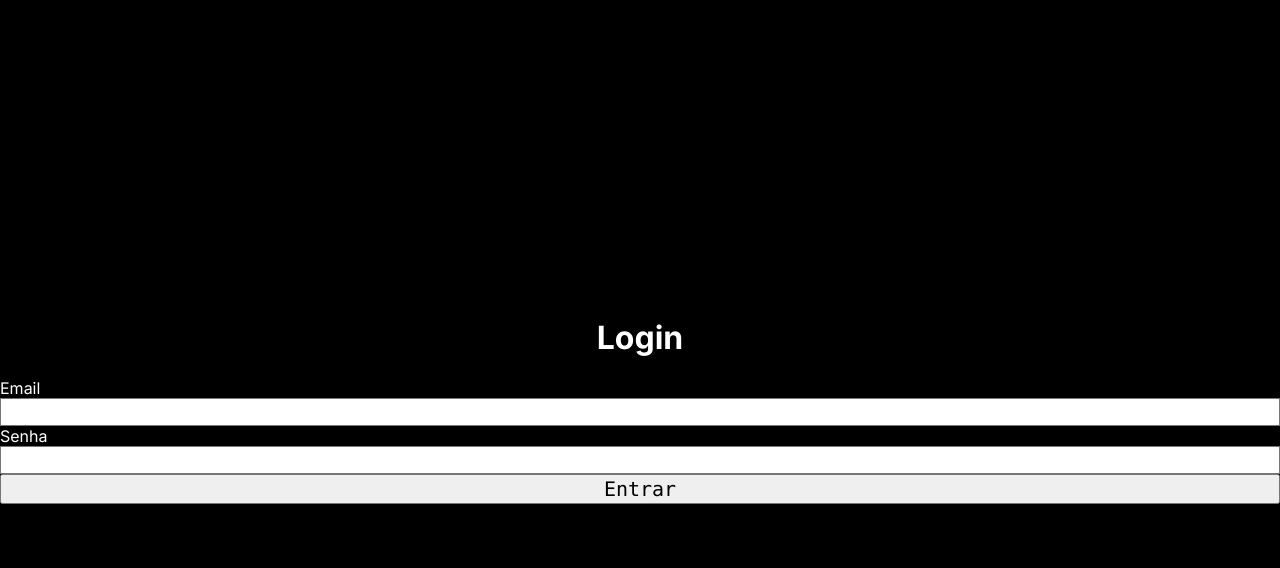
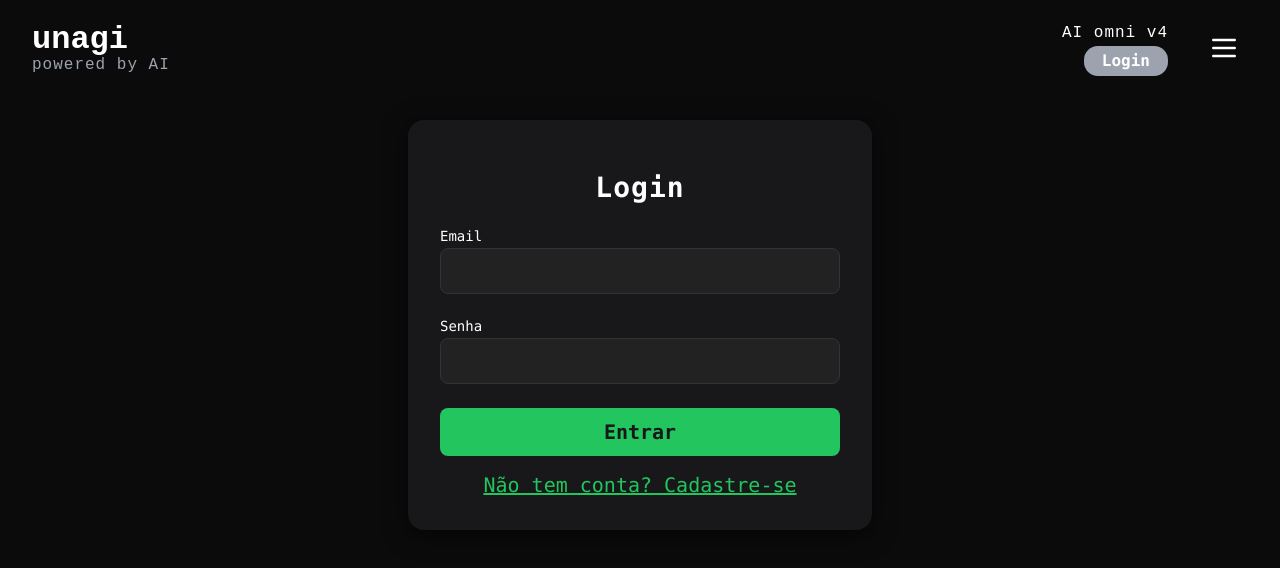
Before and after one commit to ricpmota/unagi-web, a Next.js app: page /login in a window 1280 px wide. Shown: the top 568 px of the page. Built offline with nearby package versions, Linux system fonts and the light colour scheme; no server answers.

Commit message:
feat: add user authentication with Firebase - Add login/logout functionality - Add user name display in header - Add logout confirmation modal - Improve Firebase initialization

```diff
--- a/app/layout.tsx
+++ b/app/layout.tsx
@@ -2,6 +2,7 @@ import './globals.css'
 import type { Metadata } from 'next'
 import { Inter } from 'next/font/google'
 import HeaderWithMenu from '../components/HeaderWithMenu'
+import { AuthProvider } from '../contexts/AuthContext'
 
 const inter = Inter({ subsets: ['latin'] })
 
@@ -19,8 +20,10 @@ export default function RootLayout({
   return (
     <html lang="pt-BR">
       <body className={inter.className}>
-        {/* O HeaderWithMenu será controlado pelo Home via prop */}
-        {children}
+        <AuthProvider>
+          {/* O HeaderWithMenu será controlado pelo Home via prop */}
+          {children}
+        </AuthProvider>
       </body>
     </html>
   )
--- a/app/login/page.tsx
+++ b/app/login/page.tsx
@@ -2,76 +2,173 @@
 
 import { useState } from 'react';
 import { useRouter } from 'next/navigation';
-import { login } from '../../lib/auth';
+import HeaderWithMenu from '../../components/HeaderWithMenu';
+import { createUserWithEmailAndPassword, signInWithEmailAndPassword, sendEmailVerification, updateProfile } from 'firebase/auth';
+import { auth } from '../../lib/firebase';
 
 export default function LoginPage() {
+  const [isRegister, setIsRegister] = useState(false);
+  const [name, setName] = useState('');
   const [email, setEmail] = useState('');
   const [password, setPassword] = useState('');
   const [error, setError] = useState('');
   const [loading, setLoading] = useState(false);
+  const [emailSent, setEmailSent] = useState(false);
   const router = useRouter();
 
   const handleSubmit = async (e: React.FormEvent) => {
     e.preventDefault();
     setError('');
     setLoading(true);
-
     try {
-      await login(email, password);
-      router.push('/');
+      if (isRegister) {
+        try {
+          const userCredential = await createUserWithEmailAndPassword(auth, email, password);
+          await updateProfile(userCredential.user, {
+            displayName: name
+          });
+          await sendEmailVerification(userCredential.user);
+          setEmailSent(true);
+        } catch (err: any) {
+          if (err.code === 'auth/email-already-in-use') {
+            setError('Essa conta já existe. Faça login.');
+            setIsRegister(false);
+            setEmailSent(false);
+            setPassword('');
+            return;
+          } else {
+            throw err;
+          }
+        }
+      } else {
+        const userCredential = await signInWithEmailAndPassword(auth, email, password);
+        if (!userCredential.user.emailVerified) {
+          setError('Por favor, verifique seu e-mail antes de acessar.');
+          await auth.signOut();
+          setLoading(false);
+          return;
+        }
+        router.push('/');
+      }
     } catch (error: any) {
-      setError(error.message || 'Erro ao fazer login');
+      setError(error.message || 'Erro ao autenticar');
     } finally {
       setLoading(false);
     }
   };
 
   return (
-    <div className="min-h-screen bg-black text-white flex items-center justify-center p-4">
-      <div className="w-full max-w-md">
-        <h1 className="text-3xl font-bold mb-8 text-center">Login</h1>
-
-        <form onSubmit={handleSubmit} className="space-y-6">
+    <div style={{
+      minHeight: '100vh',
+      background: '#0B0B0B',
+      color: 'white',
+      fontFamily: 'Consolas, monospace',
+      display: 'flex',
+      flexDirection: 'column',
+      alignItems: 'center',
+      justifyContent: 'flex-start',
+    }}>
+      <HeaderWithMenu dark={true} />
+      <div style={{
+        marginTop: 120,
+        width: '100%',
+        maxWidth: 400,
+        background: '#18181b',
+        borderRadius: 16,
+        boxShadow: '0 4px 24px #000a',
+        padding: 32,
+        display: 'flex',
+        flexDirection: 'column',
+        alignItems: 'center',
+      }}>
+        <h1 style={{ fontSize: 28, fontWeight: 'bold', marginBottom: 24, letterSpacing: 1 }}> {isRegister ? 'Cadastro' : 'Login'} </h1>
+        {emailSent ? (
+          <div style={{ color: '#22c55e', fontSize: 16, textAlign: 'center', marginBottom: 16 }}>
+            Um link de verificação foi enviado para seu e-mail.<br />
+            Por favor, verifique sua caixa de entrada e clique no link para ativar sua conta.<br />
+            Após a verificação, faça login normalmente.<br />
+            <button
+              onClick={() => { setIsRegister(false); setEmailSent(false); setEmail(''); setPassword(''); }}
+              style={{ marginTop: 16, color: '#22c55e', background: 'none', border: 'none', fontSize: 15, cursor: 'pointer', textDecoration: 'underline' }}
+            >Voltar para login</button>
+          </div>
+        ) : (
+        <form onSubmit={handleSubmit} style={{ width: '100%', display: 'flex', flexDirection: 'column', gap: 16 }}>
+          {isRegister && (
+            <div>
+              <label htmlFor="name" style={{ fontSize: 14, marginBottom: 4, display: 'block' }}>Nome</label>
+              <input
+                id="name"
+                type="text"
+                value={name}
+                onChange={e => setName(e.target.value)}
+                required
+                style={{ width: '100%', padding: 10, borderRadius: 8, border: '1px solid #333', background: '#222', color: 'white', fontSize: 16, marginBottom: 8 }}
+              />
+            </div>
+          )}
           <div>
-            <label htmlFor="email" className="block text-sm font-medium mb-2">
-              Email
-            </label>
+            <label htmlFor="email" style={{ fontSize: 14, marginBottom: 4, display: 'block' }}>Email</label>
             <input
               id="email"
               type="email"
               value={email}
-              onChange={(e) => setEmail(e.target.value)}
+              onChange={e => setEmail(e.target.value)}
               required
-              className="w-full px-4 py-2 bg-gray-800 border border-gray-700 rounded-lg focus:outline-none focus:ring-2 focus:ring-blue-500"
+              style={{ width: '100%', padding: 10, borderRadius: 8, border: '1px solid #333', background: '#222', color: 'white', fontSize: 16, marginBottom: 8 }}
             />
           </div>
-
           <div>
-            <label htmlFor="password" className="block text-sm font-medium mb-2">
-              Senha
-            </label>
+            <label htmlFor="password" style={{ fontSize: 14, marginBottom: 4, display: 'block' }}>Senha</label>
             <input
               id="password"
               type="password"
               value={password}
-              onChange={(e) => setPassword(e.target.value)}
+              onChange={e => setPassword(e.target.value)}
               required
-              className="w-full px-4 py-2 bg-gray-800 border border-gray-700 rounded-lg focus:outline-none focus:ring-2 focus:ring-blue-500"
+              style={{ width: '100%', padding: 10, borderRadius: 8, border: '1px solid #333', background: '#222', color: 'white', fontSize: 16, marginBottom: 8 }}
             />
           </div>
-
           {error && (
-            <div className="text-red-500 text-sm">{error}</div>
+            <div style={{ color: '#ef4444', fontSize: 14, marginBottom: 8 }}>{error}</div>
           )}
-
           <button
             type="submit"
             disabled={loading}
-            className="w-full py-3 bg-blue-600 text-white rounded-lg hover:bg-blue-700 focus:outline-none focus:ring-2 focus:ring-blue-500 focus:ring-offset-2 disabled:opacity-50 disabled:cursor-not-allowed"
+            style={{
+              width: '100%',
+              padding: 12,
+              background: '#22c55e',
+              color: '#18181b',
+              border: 'none',
+              borderRadius: 8,
+              fontWeight: 'bold',
+              fontSize: 18,
+              cursor: loading ? 'not-allowed' : 'pointer',
+              opacity: loading ? 0.7 : 1,
+              marginBottom: 8,
+            }}
           >
-            {loading ? 'Entrando...' : 'Entrar'}
+            {loading ? (isRegister ? 'Cadastrando...' : 'Entrando...') : (isRegister ? 'Cadastrar' : 'Entrar')}
           </button>
         </form>
+        )}
+        {!emailSent && (
+        <button
+          onClick={() => setIsRegister(r => !r)}
+          style={{
+            background: 'none',
+            border: 'none',
+            color: '#22c55e',
+            fontSize: 15,
+            marginTop: 8,
+            cursor: 'pointer',
+            textDecoration: 'underline',
+          }}
+        >
+          {isRegister ? 'Já tem conta? Faça login' : 'Não tem conta? Cadastre-se'}
+        </button>
+        )}
       </div>
     </div>
   );
--- a/components/HeaderWithMenu.tsx
+++ b/components/HeaderWithMenu.tsx
@@ -1,9 +1,16 @@
 "use client";
 import { useState, useEffect } from 'react';
+import { useAuth } from '../contexts/AuthContext';
+import { signOut } from 'firebase/auth';
+import { useRouter } from 'next/navigation';
+import { auth } from '../lib/firebase';
 
 export default function HeaderWithMenu({ dark = true }: { dark?: boolean }) {
   const [menuOpen, setMenuOpen] = useState(false);
   const [isMobile, setIsMobile] = useState(false);
+  const [showLogoutModal, setShowLogoutModal] = useState(false);
+  const { user, loading } = useAuth();
+  const router = useRouter();
 
   useEffect(() => {
     function handleResize() {
@@ -13,6 +20,19 @@ export default function HeaderWithMenu({ dark = true }: { dark?: boolean }) {
     window.addEventListener('resize', handleResize);
     return () => window.removeEventListener('resize', handleResize);
   }, []);
+
+  const handleLogout = async () => {
+    setShowLogoutModal(true);
+  };
+
+  const confirmLogout = async () => {
+    try {
+      await signOut(auth);
+      setShowLogoutModal(false);
+    } catch (error) {
+      console.error('Erro ao fazer logout:', error);
+    }
+  };
 
   const fontSizeLogo = isMobile ? '1.6rem' : '2rem';
   const fontSizeSub = isMobile ? '0.8rem' : '1rem';
@@ -25,6 +45,7 @@ export default function HeaderWithMenu({ dark = true }: { dark?: boolean }) {
   const menuLink = dark ? '#fff' : '#18181b';
 
   return (
+    <>
       <header style={{
         position: 'fixed',
         top: 0,
@@ -44,9 +65,62 @@ export default function HeaderWithMenu({ dark = true }: { dark?: boolean }) {
           <div style={{ color: fgSub, fontSize: fontSizeSub, letterSpacing: 1 }}>powered by AI</div>
         </div>
         <div style={{ display: 'flex', flexDirection: 'row', alignItems: 'flex-start', gap: 24, pointerEvents: 'auto' }}>
-        <div style={{ textAlign: 'right', fontFamily: 'monospace' }}>
+          <div style={{ textAlign: 'right', fontFamily: 'monospace', display: 'flex', flexDirection: 'column', alignItems: 'flex-end' }}>
             <div style={{ color: fg, fontSize: fontSizeSub, letterSpacing: 1 }}>AI omni v4</div>
-          <div style={{ color: fgSub, fontSize: fontSizeSub, letterSpacing: 1 }}>unagi.bet</div>
+            {!loading && (
+              user ? (
+                <button
+                  onClick={handleLogout}
+                  style={{
+                    background: fgSub,
+                    color: fg,
+                    fontFamily: 'Consolas, monospace',
+                    fontSize: '12px',
+                    borderRadius: 14,
+                    padding: '2px 18px',
+                    textDecoration: 'none',
+                    fontWeight: 'bold',
+                    marginTop: 4,
+                    pointerEvents: 'auto',
+                    display: 'flex',
+                    alignItems: 'center',
+                    justifyContent: 'center',
+                    height: '1.6rem',
+                    minWidth: 0,
+                    border: 'none',
+                    cursor: 'pointer',
+                    gap: 8,
+                    lineHeight: '1',
+                    letterSpacing: '0.5px',
+                  }}
+                >
+                  <span style={{ fontSize: '12px' }}>{user.displayName || user.email?.split('@')[0]} (logout)</span>
+                </button>
+              ) : (
+                <a
+                  href="/login"
+                  style={{
+                    background: fgSub,
+                    color: fg,
+                    fontFamily: 'Consolas, monospace',
+                    fontSize: fontSizeSub,
+                    borderRadius: 14,
+                    padding: '2px 18px',
+                    textDecoration: 'none',
+                    fontWeight: 'bold',
+                    marginTop: 4,
+                    pointerEvents: 'auto',
+                    display: 'flex',
+                    alignItems: 'center',
+                    justifyContent: 'center',
+                    height: '1.6rem',
+                    minWidth: 0,
+                  }}
+                >
+                  Login
+                </a>
+              )
+            )}
           </div>
           <div style={{ position: 'relative' }}>
             <button
@@ -92,5 +166,82 @@ export default function HeaderWithMenu({ dark = true }: { dark?: boolean }) {
           </div>
         </div>
       </header>
+
+      {showLogoutModal && (
+        <div style={{
+          position: 'fixed',
+          top: 0,
+          left: 0,
+          right: 0,
+          bottom: 0,
+          background: 'rgba(0, 0, 0, 0.5)',
+          display: 'flex',
+          alignItems: 'center',
+          justifyContent: 'center',
+          zIndex: 1000,
+        }}>
+          <div style={{
+            background: dark ? '#18181b' : '#fff',
+            borderRadius: 16,
+            padding: '24px',
+            width: '90%',
+            maxWidth: 400,
+            boxShadow: '0 4px 24px #000a',
+            display: 'flex',
+            flexDirection: 'column',
+            gap: 16,
+          }}>
+            <h3 style={{
+              color: fg,
+              fontSize: '18px',
+              fontWeight: 'bold',
+              margin: 0,
+              textAlign: 'center',
+              fontFamily: 'Consolas, monospace',
+            }}>
+              Are you sure you want to logout?
+            </h3>
+            <div style={{
+              display: 'flex',
+              gap: 12,
+              justifyContent: 'center',
+            }}>
+              <button
+                onClick={() => setShowLogoutModal(false)}
+                style={{
+                  background: fgSub,
+                  color: fg,
+                  border: 'none',
+                  padding: '8px 24px',
+                  borderRadius: 8,
+                  cursor: 'pointer',
+                  fontFamily: 'Consolas, monospace',
+                  fontSize: '14px',
+                  fontWeight: 'bold',
+                }}
+              >
+                Cancel
+              </button>
+              <button
+                onClick={confirmLogout}
+                style={{
+                  background: '#22c55e',
+                  color: '#18181b',
+                  border: 'none',
+                  padding: '8px 24px',
+                  borderRadius: 8,
+                  cursor: 'pointer',
+                  fontFamily: 'Consolas, monospace',
+                  fontSize: '14px',
+                  fontWeight: 'bold',
+                }}
+              >
+                Logout
+              </button>
+            </div>
+          </div>
+        </div>
+      )}
+    </>
   );
 }
--- a/contexts/AuthContext.tsx
+++ b/contexts/AuthContext.tsx
@@ -2,7 +2,8 @@
 
 import React, { createContext, useContext, useEffect, useState } from 'react';
 import { User } from 'firebase/auth';
-import { auth } from '../lib/auth';
+import { onAuthStateChanged } from 'firebase/auth';
+import { auth } from '../lib/firebase';
 
 interface AuthContextType {
   user: User | null;
@@ -19,7 +20,7 @@ export function AuthProvider({ children }: { children: React.ReactNode }) {
   const [loading, setLoading] = useState(true);
 
   useEffect(() => {
-    const unsubscribe = auth.onAuthStateChanged((user) => {
+    const unsubscribe = onAuthStateChanged(auth, (user) => {
       setUser(user);
       setLoading(false);
     });
@@ -34,4 +35,10 @@ export function AuthProvider({ children }: { children: React.ReactNode }) {
   );
 }
 
-export const useAuth = () => useContext(AuthContext);
+export const useAuth = () => {
+  const context = useContext(AuthContext);
+  if (context === undefined) {
+    throw new Error('useAuth must be used within an AuthProvider');
+  }
+  return context;
+};
--- /dev/null
+++ b/lib/firebase.ts
@@ -0,0 +1,17 @@
+import { initializeApp, getApps } from 'firebase/app';
+import { getAuth } from 'firebase/auth';
+
+const firebaseConfig = {
+  apiKey: "AIzaSyBsZIgtnMvjeNSCYWTJbJ5ewDTa1R5I6uE",
+  authDomain: "unagi-51606.firebaseapp.com",
+  projectId: "unagi-51606",
+  storageBucket: "unagi-51606.firebasestorage.app",
+  messagingSenderId: "920003928825",
+  appId: "1:920003928825:web:a768179297b8141362b828"
+};
+
+// Initialize Firebase
+const app = getApps().length === 0 ? initializeApp(firebaseConfig) : getApps()[0];
+const auth = getAuth(app);
+
+export { app, auth };
```
Lines whose indentation alone changed are shown as unchanged.
